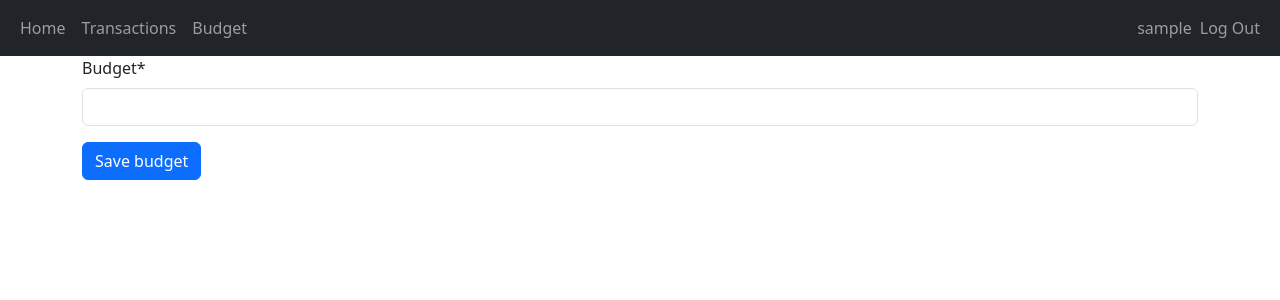
After one commit to tprhat/finance_tracking, a Django app: page /manage-budget in a window 1280 px wide. The commit adds this page. Shown: the top 300 px of the page. Run offline with Django 5.2, Linux system fonts and the light colour scheme; the visitor is signed in with stand-in values (Sample User, id 1); some libraries are stand-ins or nearby versions.

Commit message:
Add budget view

```diff
--- a/requirements.txt
+++ b/requirements.txt
@@ -1,8 +1,4 @@
-djangorestframework==3.12.4
-django-cors-headers==3.7.0
 psycopg2==2.9.1
-zappa==0.53.0
-django-tinymce==3.7.1
 django-s3-storage==0.13.4
-django-environ==0.4.5
 Django~=5.0.2
+Pillow==10.2.0
--- a/templates/web_backend/base.html
+++ b/templates/web_backend/base.html
@@ -18,7 +18,10 @@
                     <a class="nav-link" href="/">Home</a>
                 </li>
                 <li class="nav-item">
-                    <a class="nav-link" href="/add-data">Add data</a>
+                    <a class="nav-link" href="/add-data">Transactions</a>
+                </li>
+                <li class="nav-item">
+                    <a class="nav-link" href="/manage-budget">Budget</a>
                 </li>
             </ul>
         </div>
--- /dev/null
+++ b/templates/web_backend/manage_budget.html
@@ -0,0 +1,9 @@
+{% extends 'web_backend/base.html' %}
+{% block title %}Budget{% endblock %}
+{% load crispy_forms_tags %}
+{% block content %}
+    <form method="post">
+        {% csrf_token %}{{form|crispy}}
+        <button type="submit" class="btn btn-primary">Save budget</button>
+    </form>
+{% endblock %}
--- a/web_backend/forms.py
+++ b/web_backend/forms.py
@@ -1,7 +1,10 @@
 from django import forms
 from django.contrib.auth.forms import UserCreationForm
 from django.contrib.auth.models import User
-from .models import Transactions
+
+from .models import Transactions, UserBudget
+
+
 class RegistrationForm(UserCreationForm):
     email = forms.EmailField(required=True)
 
@@ -9,7 +12,14 @@ class RegistrationForm(UserCreationForm):
         model = User
         fields = ("username", "email", "password1", "password2")
 
+
 class AddDataForm(forms.ModelForm):
     class Meta:
         model = Transactions
         fields = ("transaction", "transaction_name")
+
+
+class ManageBudget(forms.ModelForm):
+    class Meta:
+        model = UserBudget
+        fields = ("budget",)
--- a/web_backend/urls.py
+++ b/web_backend/urls.py
@@ -6,4 +6,5 @@ urlpatterns = [
     path('home', views.home, name='home'),
     path('signup', views.signup, name='signup'),
     path('add-data', views.add_data, name='add_data'),
+    path('manage-budget', views.manage_budget, name='manage_budget'),
 ]
--- a/web_backend/views.py
+++ b/web_backend/views.py
@@ -2,7 +2,7 @@ from django.contrib.auth import login
 from django.contrib.auth.decorators import login_required
 from django.shortcuts import render, redirect
 
-from .forms import RegistrationForm, AddDataForm
+from .forms import RegistrationForm, AddDataForm, ManageBudget
 from .models import Transactions
 
 
@@ -38,3 +38,16 @@ def add_data(request):
     else:
         form = AddDataForm()
         return render(request, 'web_backend/add_data.html', {"form": form})
+
+@login_required(login_url='login')
+def manage_budget(request):
+    if request.method == 'POST':
+        form = ManageBudget(request.POST)
+        if form.is_valid():
+            data = form.save(commit=False)
+            data.username = request.user
+            data.save()
+            return redirect('home')
+    else:
+        form = ManageBudget()
+    return render(request, 'web_backend/manage_budget.html', {"form": form})
```
Also changed, not shown: web_backend/models.py (line endings or trailing spaces).
